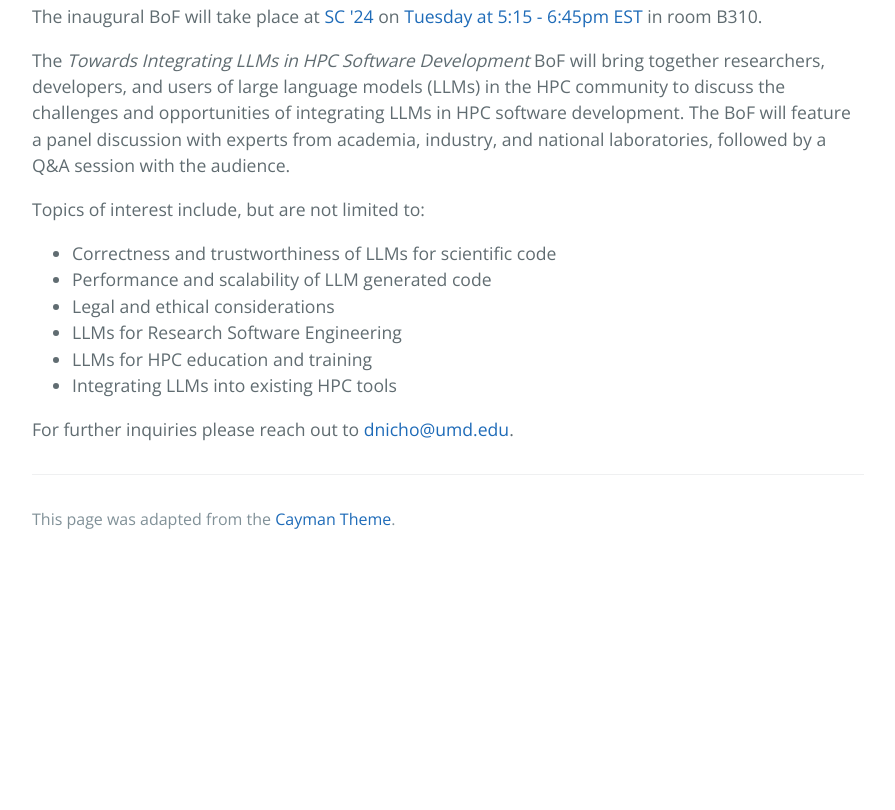
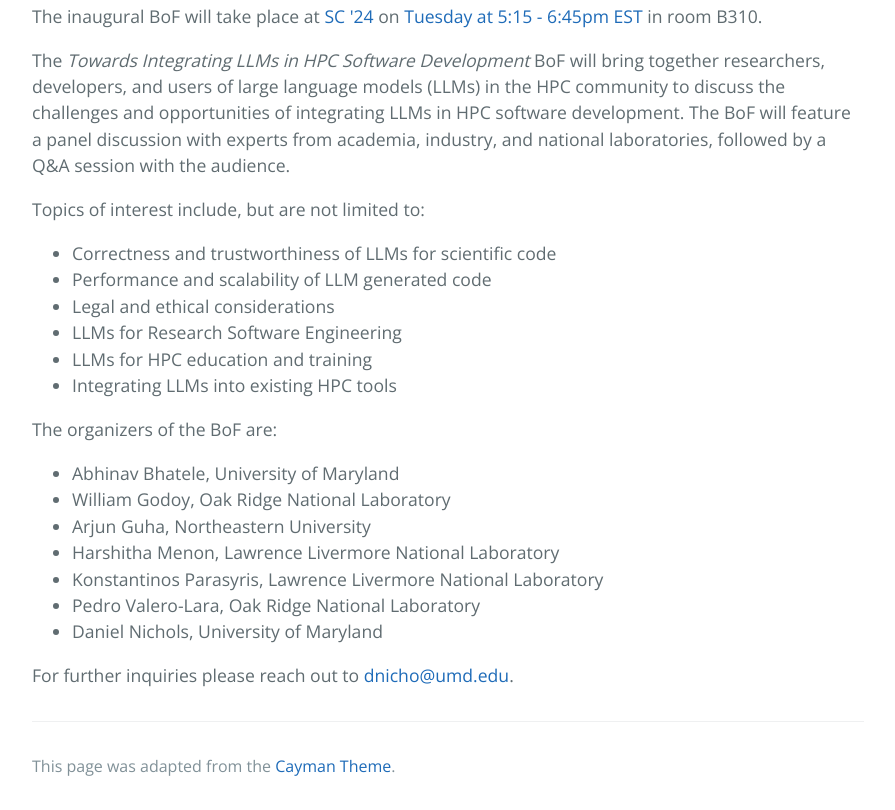
Before and after one commit to parallelcodefoundry/parallelcodefoundry.github.io, a plain HTML site: page sc24-bof.html in a window 1280 px wide. Shown: the part 530-1340 px from the top of the page, without its empty margins (192-1087 px from the left). Before the commit the page ends 1093 px from the top, so only its background shows below. Drawn offline with nearby package versions, Linux system fonts and the light colour scheme.

Commit message:
add organizers list

```diff
--- a/sc24-bof.html
+++ b/sc24-bof.html
@@ -47,6 +47,19 @@
         </ul>
       </p>
 
+      <p>
+        The organizers of the BoF are:
+        <ul>
+          <li>Abhinav Bhatele, University of Maryland</li>
+          <li>William Godoy, Oak Ridge National Laboratory</li>
+          <li>Arjun Guha, Northeastern University</li>
+          <li>Harshitha Menon, Lawrence Livermore National Laboratory</li>
+          <li>Konstantinos Parasyris, Lawrence Livermore National Laboratory</li>
+          <li>Pedro Valero-Lara, Oak Ridge National Laboratory</li>
+          <li>Daniel Nichols, University of Maryland</li>
+        </ul>
+      </p>
+
       <p>For further inquiries please reach out to <a href="mailto:dnicho@umd.edu">dnicho@umd.edu</a>.</p>
 
       <footer class="site-footer">
```
